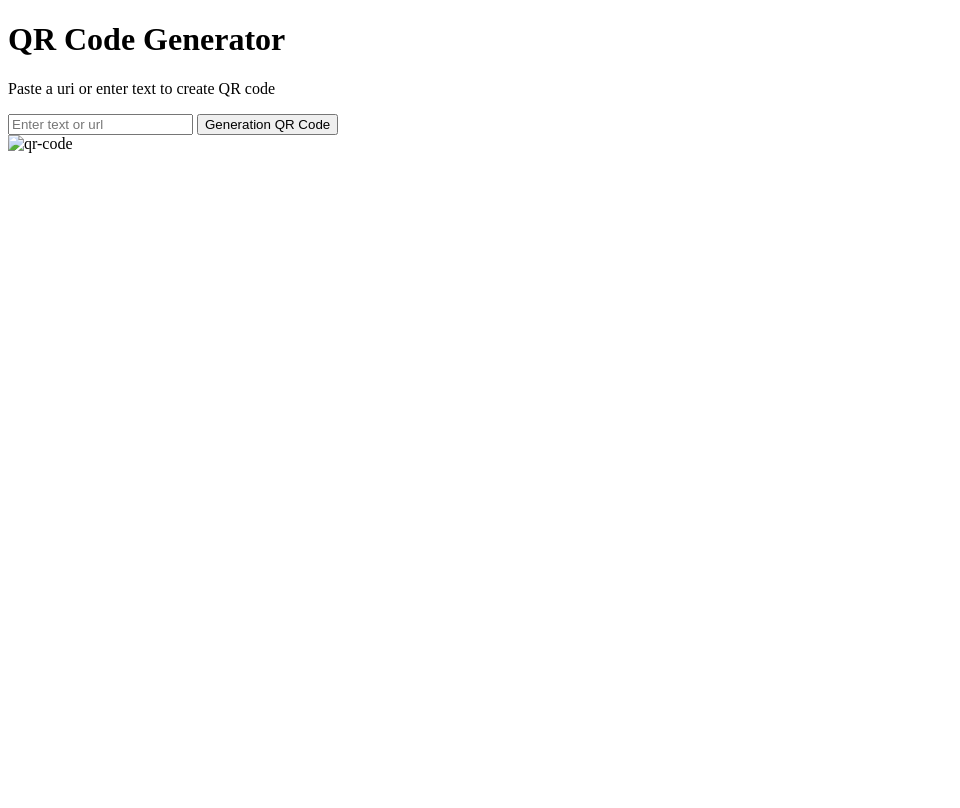
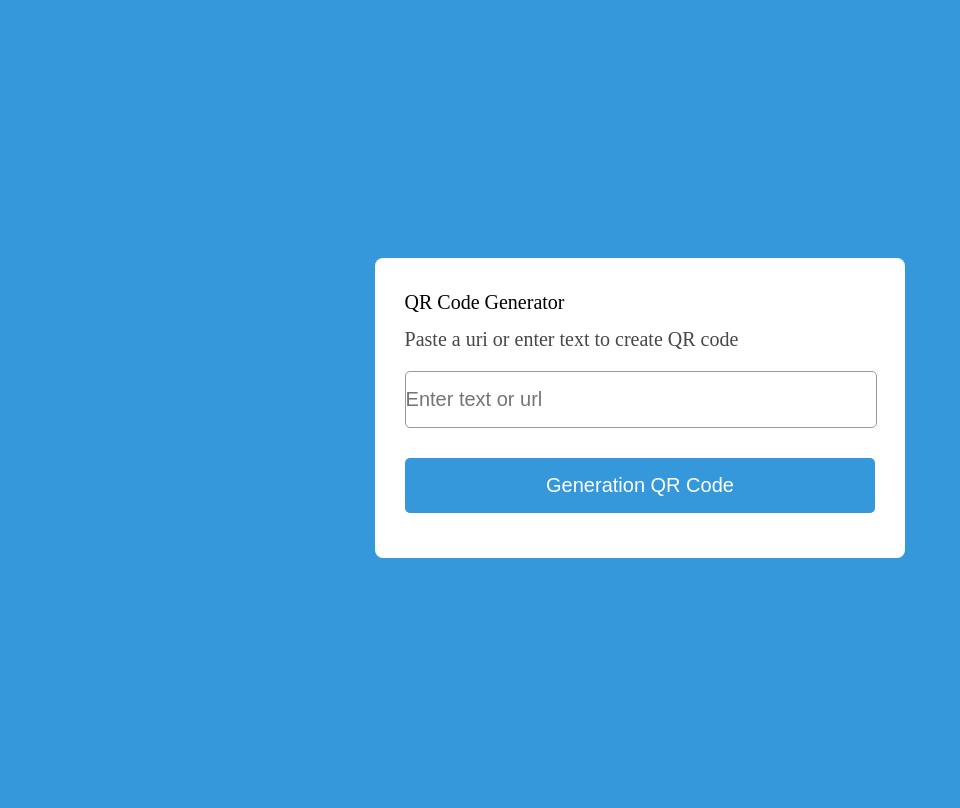
Before and after one commit to Imyeremin/QR-generator, a plain HTML site: page index.html in a window 1280 px wide. Shown: the whole page, without its empty margins (0-960 px from the left). Drawn offline with Linux system fonts and the light colour scheme.

Commit message:
Completed

```diff
--- a/index.html
+++ b/index.html
@@ -10,13 +10,13 @@
     <div class="wrapper">
         <header>
             <h1>QR Code Generator</h1>
-            <p>Paste a uri or enter text to create QR code</p>
+            <p> Paste a uri or enter text to create QR code </p>
         </header>
         <div class="form">
             <input type="text" placeholder="Enter text or url">
             <button>Generation QR Code</button>
             <div class="qr-code">
-                <img src="" alt="qr-code">
+                <img src="qr-kod.png" width="200px" alt="qr-code">
             </div>
         </div>
     </div>
--- a/script.js
+++ b/script.js
@@ -0,0 +1,18 @@
+const wrapper = document.querySelector('.wrapper');
+const qrInput = wrapper.querySelector('.form input');
+const generateBtn = wrapper.querySelector('.form button');
+const qrImg = wrapper.querySelector('.qr-code img');
+
+generateBtn.addEventListener('click', () => {
+    let qrValue = qrInput.value
+    if(!qrValue) return;
+     wrapper.classList.add('active');
+     qrImg.src = `https://api.qrserver.com/v1/create-qr-code/?size=150x150&data=${qrValue}`;
+})
+
+const clearQR = () =>{
+    if(!qrInput.value){
+        wrapper.classList.remove('active')
+    }
+}
+setInterval(clearQR, 10)
--- a/style.css
+++ b/style.css
@@ -0,0 +1,69 @@
+body{
+    display: flex;
+    align-items: center;
+    justify-content: center;
+    min-height: 100vh;
+    background-color: #3498DB;
+}
+.wrapper{
+    background: white;
+    height: 260px;
+    border-radius: 8px;
+    padding: 20px 30px;
+    transition: height 0.2s ease;
+}
+.wrapper.active{
+    height: 530px;
+}
+header h1{
+    font-size: 20px;
+    font-weight: 500;
+
+}
+header p{
+    margin-top: 10px;
+    color: #474747;
+    font-size: 20px;
+
+}
+.wrapper .form{
+    margin: 20px 0 30px;
+
+}
+.form :where(input, button){
+    width: 100%;
+    height: 55px;
+    border: none;
+    outline: none;
+    border-radius: 5px;
+}
+.form input{
+    font-size: 20px;
+    padding: 0;
+    border: 1px solid #999;
+
+}
+.form button{
+    color: rgb(255, 255, 255);
+    cursor: pointer;
+    margin: 30px 0;
+    font-size: 20px;
+    background:#3498DB;
+}
+.wrapper .qr-code{
+    display: flex;
+    padding: 30px 0;
+    border-radius: 5px;
+    align-items: center;
+    justify-content: center;
+    border: 1px solid #ccc;
+
+    opacity: 0;
+    pointer-events: none;
+}
+.wrapper.active .qr-code{
+    opacity: 1;
+    pointer-events: auto;
+    transition: opacity 0.5s 0.05s ease;
+
+}
```
